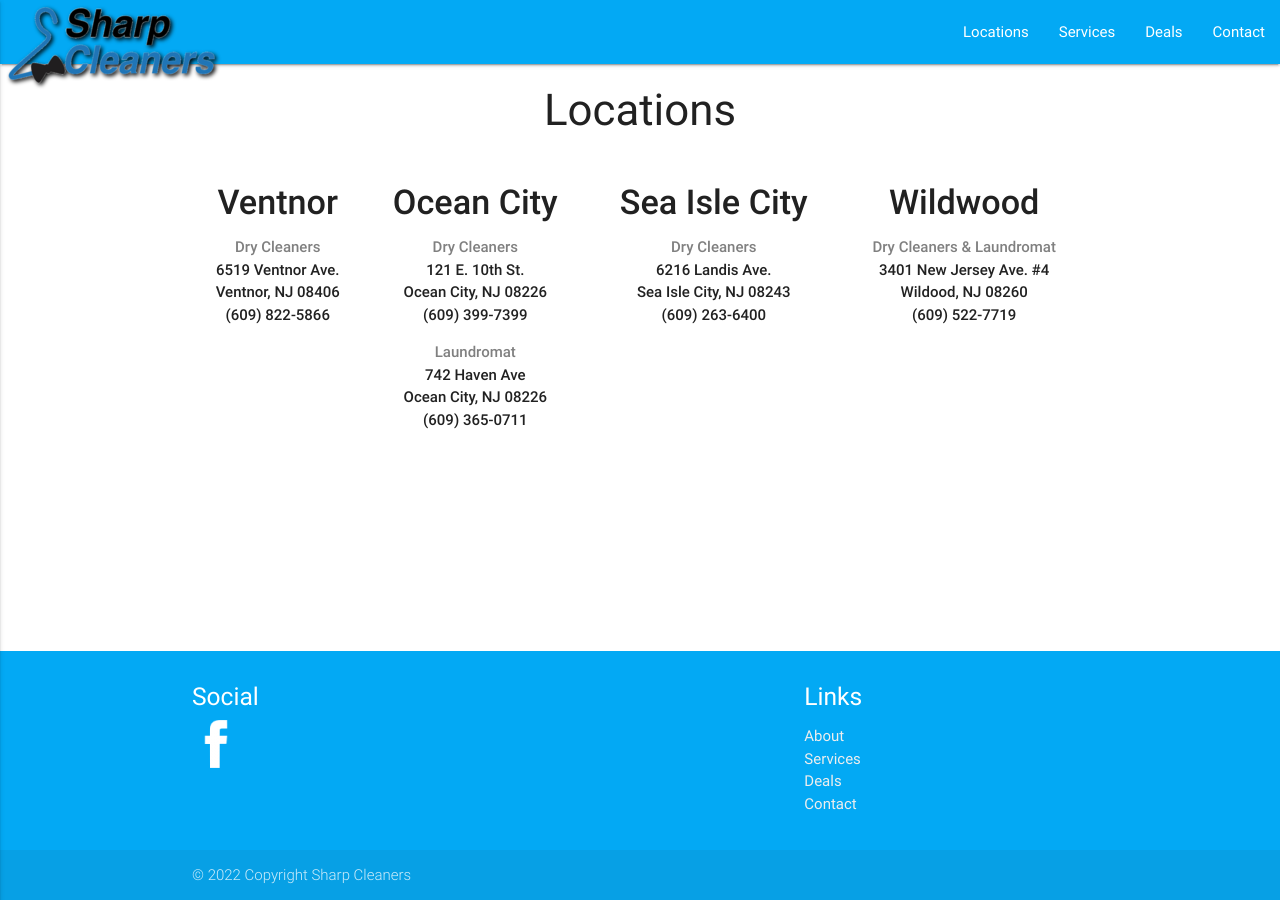
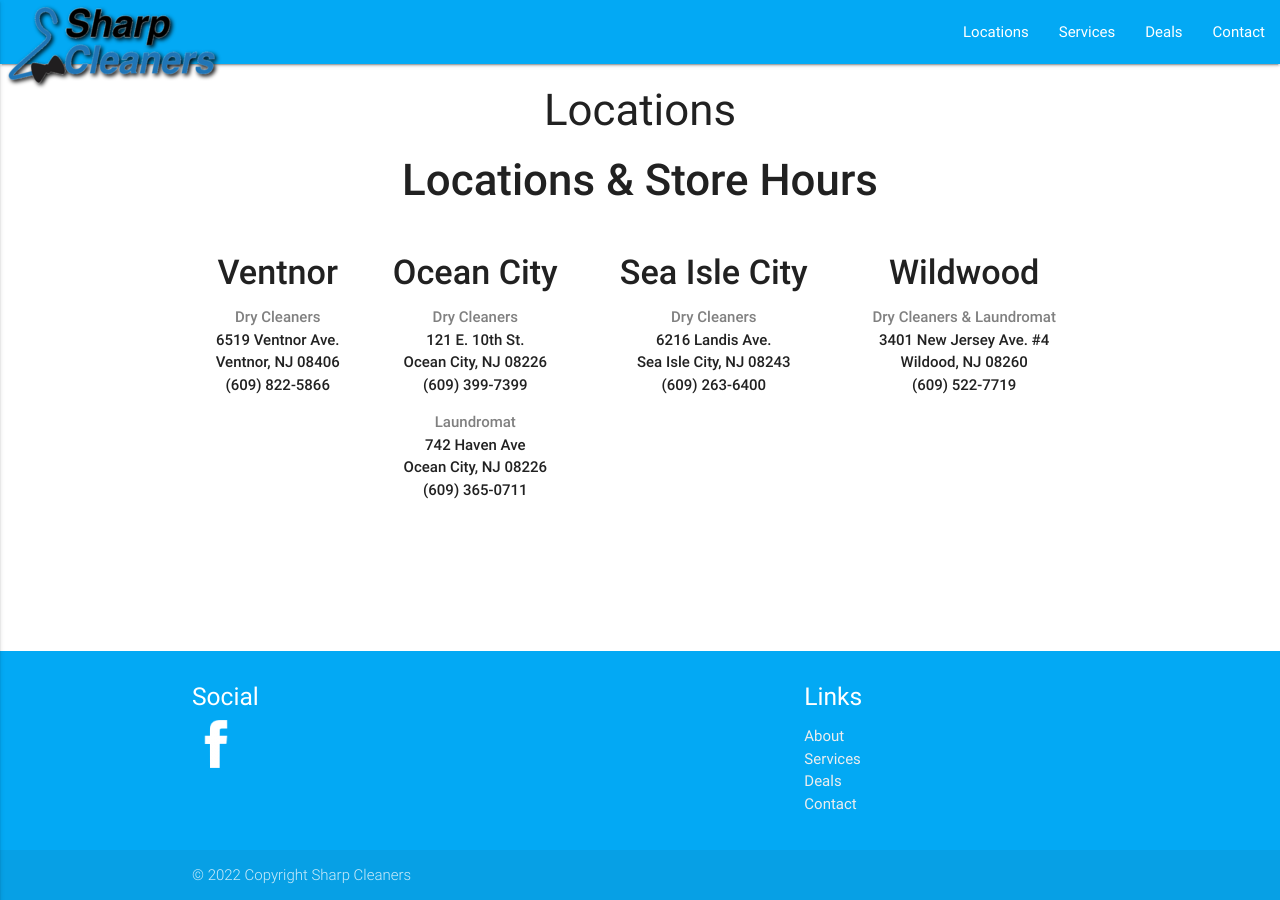
Before and after one commit to sharpcleanersnj/sharpcleanersnj.github.io, a Jekyll site: the page built from _pages/locations.md, in a window 1280 px wide. Built offline with Jekyll 4.4.1, drawn with Linux system fonts in a browser that asks for light colours; nearby versions of some CDN libraries.

Commit message:
Update locations.md

```diff
--- a/_pages/locations.md
+++ b/_pages/locations.md
@@ -3,7 +3,7 @@
 title: Locations
 permalink: /locations/
 ---
-
+<p align=center><h3 style="text-align: center;"><strong>Locations & Store Hours</strong></h3></p>
 <table style="margin-left: auto; margin-right: auto;">
 <tbody>
 <tr>
```
